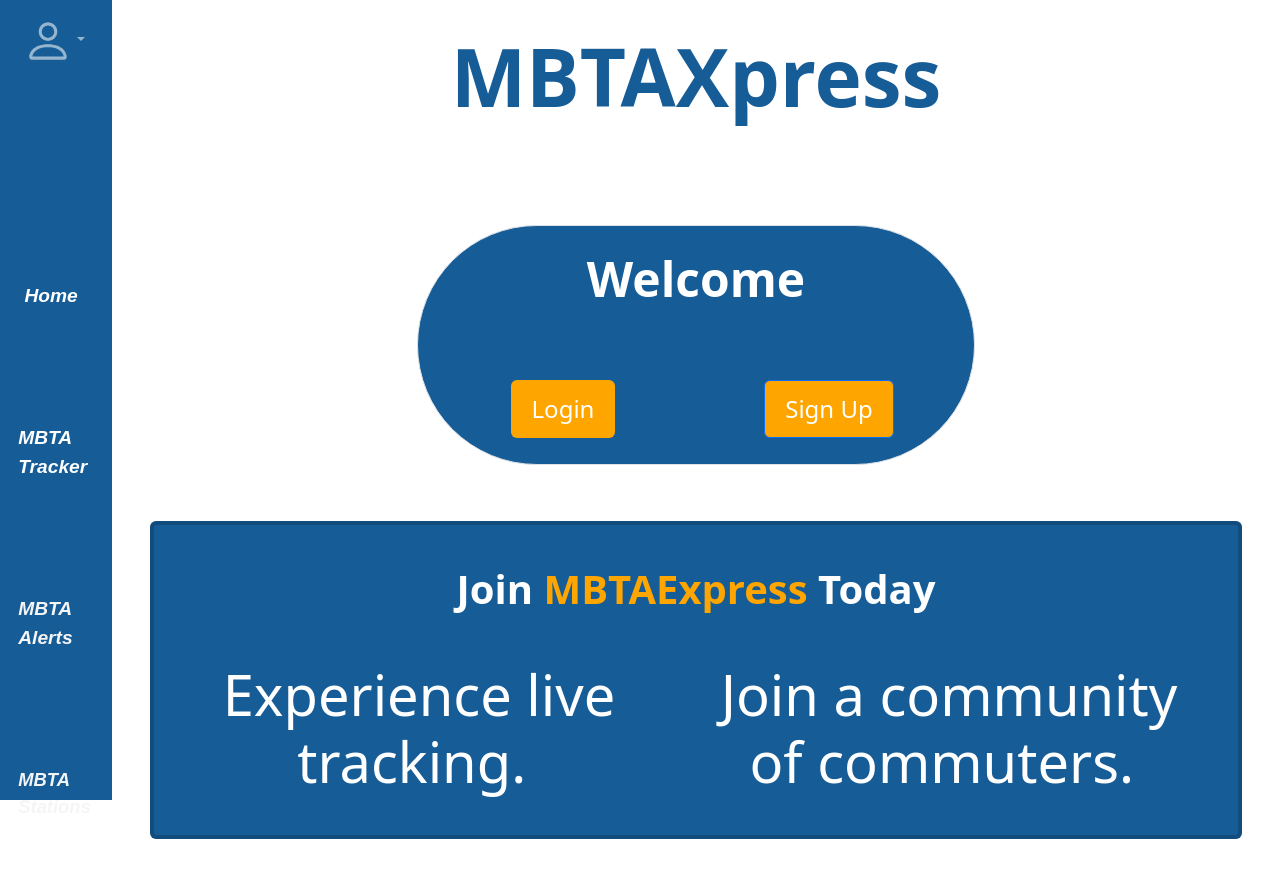
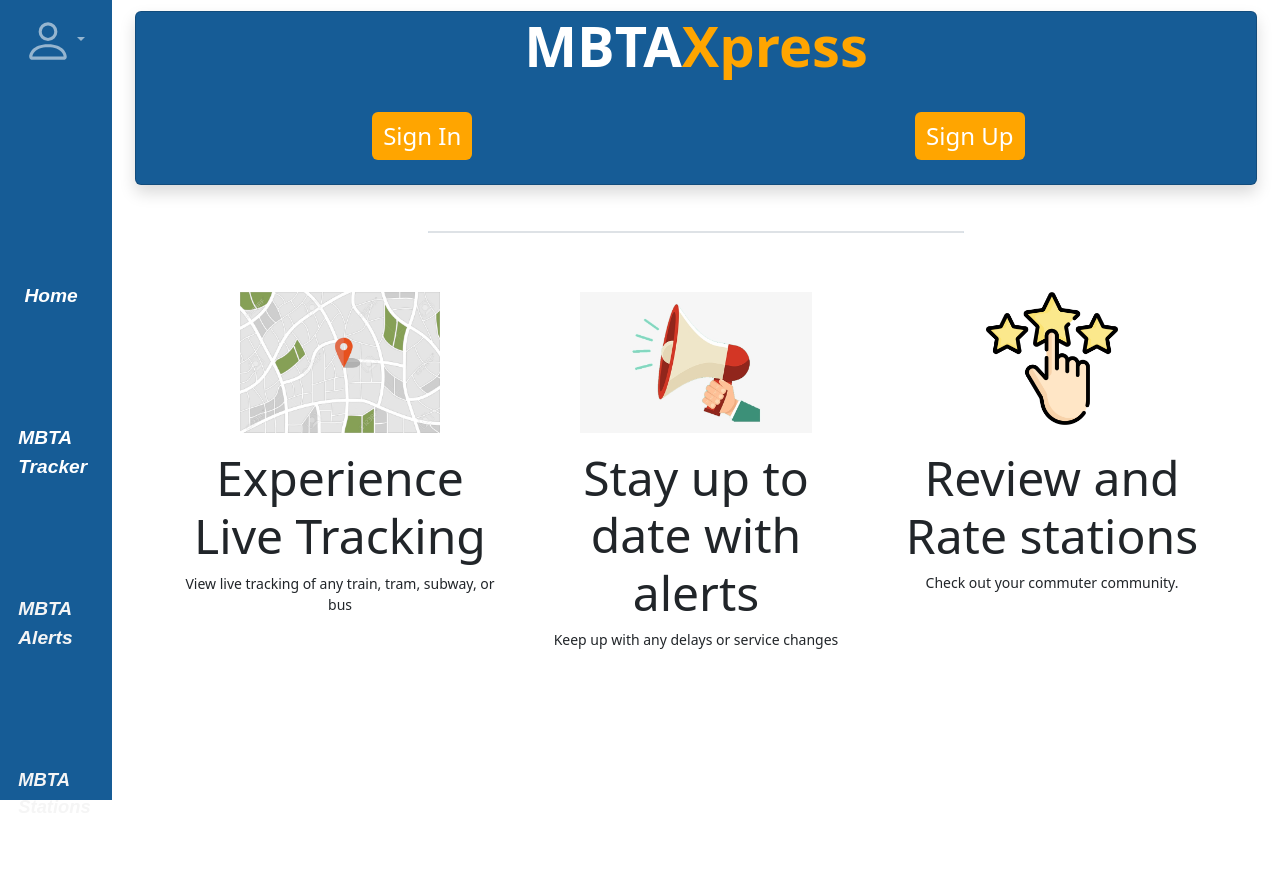
Before and after one commit to jbailes99/mbtaxpress, a React app in the folder frontend/: page /home in a window 1280 px wide. Shown: the top 878 px of the page. Built offline with nearby package versions, Linux system fonts and the light colour scheme.

Commit message:
new update

```diff
--- a/frontend/src/components/navbar.js
+++ b/frontend/src/components/navbar.js
@@ -102,27 +102,27 @@
 
       <ReactNavbar
         variant='dark'
-        className='d-block d-sm-none d-flex justify-content-center align-items-center'
+        className='d-block d-sm-none d-flex justify-content-center align-items-center '
         style={{
           backgroundColor: '#165c96',
-          height: '50px', // Adjust height as needed for mobile navbar
+          height: '54px', // Adjust height as needed for mobile navbar
           position: 'sticky',
           top: 0,
           zIndex: 5,
         }}
       >
-        <Nav className='text-center justify-content-center d-flex align-items-center' style={{ width: '100%' }}>
+        <Nav className='text-center justify-content-center d-flex align-items-center ' style={{ width: '100%' }}>
           <Nav.Link href='/home' style={{ color: '#FFFFFF' }}>
-            <i>Home</i>
+            Home
           </Nav.Link>
           <Nav.Link href='/mbtaTracker' style={{ color: '#FFFFFF' }}>
-            <i>MBTA Tracker</i>
+            MBTA Tracker
           </Nav.Link>
           <Nav.Link href='/mbtaAlert' style={{ color: '#FFFFFF' }}>
-            <i>MBTA Alerts</i>
+            MBTA Alerts
           </Nav.Link>
           <Nav.Link href='/mbtaStation' style={{ color: '#FFFFFF' }}>
-            <i>MBTA Stations</i>
+            MBTA Stations
           </Nav.Link>
           <NavDropdown
             title={<BsPerson size='30' />}
--- a/frontend/src/components/pages/landingPage.js
+++ b/frontend/src/components/pages/landingPage.js
@@ -43,17 +43,7 @@
           </Card>
         </Col>
         <div>
-          {/* <div
-            className='d-flex mb-4 flex-column align-items-center justify-content-center mt-4 p-4 rounded-pill mx-auto'
-            style={{ width: '50%' }}
-          >
-            <h1>
-              Welcome back, <span style={{ color: 'blue', fontWeight: 'bold' }}>{user.username}</span>
-            </h1>
-          </div> */}
           <div className='d-flex justify-content-center align-items-center text-center mt-lg-5 mt-md-3 mt-sm-2 mt-1'>
-            {/* <h2 style={{ fontSize: "2em" }}>Explore New Features</h2> */}
-
             <div className='d-flex justify-content-center align-items-center text-center text-md-center px-4 '>
               <div className='card-body p-4'>
                 <div className='row'>
@@ -123,31 +113,25 @@
   }
   if (!user) {
     return (
-      <div style={{ padding: '4px' }}>
-        <div>
-          <h1 className='justify-content-center d-flex mt-4 ml-4 display-1 fw-bolder' style={{ color: '#165c96' }}>
-            MBTAXpress
-          </h1>
-        </div>
-        <Container className='d-flex flex-column align-items-center justify-content-center vh-100'>
-          {/* Welcome Card */}
-          <div
-            style={{ width: '50%', height: '30%', backgroundColor: '#165c96' }}
-            className='text-center shadow-xl rounded-pill border'
-          >
-            <div className='text-center d-flex flex-column align-items-center justify-content-center'>
-              <Card.Subtitle className='mb-2 mt-4 text-white  ' style={{ fontSize: '3rem' }}>
-                <strong>Welcome</strong>
-              </Card.Subtitle>
-              <Container className='row text-center text-md-center' style={{ marginTop: '4rem' }}>
+      <Container fluid>
+        <Col xs={18} sm={16} md={12} lg={15} style={{ padding: '1%' }}>
+          <Card className=' mb-4 text-center rounded shadow mt-4 mt-md-0 ' style={{ backgroundColor: '#165c96' }}>
+            <header className='jumbotron '>
+              <div className='container'>
+                <h1 className='display-4' style={{ fontWeight: 'bold', fontSize: '3.5rem' }}>
+                  <span style={{ color: 'white' }}>MBTA</span>
+                  <span style={{ color: 'orange' }}>Xpress</span>
+                </h1>
+              </div>
+              <Container className='justify-content-center d-flex mb-4' style={{ marginTop: '2rem' }}>
                 <div className='col'>
-                  <Card.Text className=''>
+                  <Card.Text>
                     <a
                       href='/login'
-                      className='btn mx-4'
-                      style={{ fontSize: '1.5em', padding: '10px 20px', color: 'white', backgroundColor: 'orange' }}
+                      className='btn'
+                      style={{ fontSize: '1.5em', padding: '5px 10px', color: 'white', backgroundColor: 'orange' }}
                     >
-                      Login
+                      Sign In
                     </a>
                   </Card.Text>
                 </div>
@@ -155,46 +139,80 @@
                   <Card.Text>
                     <a
                       href='/signup'
-                      className='btn btn-primary mx-6'
-                      style={{ fontSize: '1.5em', padding: '10px 20px', color: 'white', backgroundColor: 'orange' }}
+                      className='btn '
+                      style={{ fontSize: '1.5em', padding: '5px 10px', color: 'white', backgroundColor: 'orange' }}
                     >
                       Sign Up
                     </a>
                   </Card.Text>
                 </div>
               </Container>
-              {/* <Button href='#' variant='link' className='mt-3' onClick={continueWithoutSignIn}>
-                Continue without signing in
-              </Button> */}
+            </header>
+          </Card>
+        </Col>
+        <Container className='d-flex flex-column align-items-center justify-content-center'>
+          {/* Welcome Card */}
+          <Col xs={12} sm={16} md={6} lg={15} style={{ padding: '1%' }}>
+            <Container
+              style={{ width: '100%', height: '100%', backgroundColor: '#165c96' }}
+              className='text-center shadow-xl rounded-pill border'
+            >
+              <div className='text-center d-flex flex-column align-items-center justify-content-center'></div>
+            </Container>
+          </Col>
+        </Container>
+        <Container className='d-flex mt-4 justify-content-center align-items-center text-center text-md-center px-4 '>
+          <Col md={15}>
+            <div className='card-body p-4'>
+              <div className='row'>
+                <div className='col-sm-4'>
+                  <img
+                    src='/mapImage.jpeg'
+                    alt='Live Tracking Image'
+                    className='img-fluid mb-3'
+                    style={{
+                      maxHeight: '240px', // Adjust the maximum height of the image
+                      width: '60%',
+                      objectFit: 'cover',
+                    }}
+                  />
+                  <h5 className='display-5'>Experience Live Tracking</h5> {/* Adjust text size */}
+                  <p className='small'>View live tracking of any train, tram, subway, or bus</p>{' '}
+                  {/* Use small text size */}
+                </div>
+                <div className='col-sm-4'>
+                  <img
+                    src='/alertsImage.png'
+                    alt='Live Tracking Image'
+                    className='img-fluid mb-3'
+                    style={{
+                      maxHeight: '240px', // Adjust the maximum height of the image
+                      width: '70%',
+                      objectFit: 'cover',
+                    }}
+                  />
+                  <h5 className='display-5'>Stay up to date with alerts</h5> {/* Adjust text size */}
+                  <p className='small'>Keep up with any delays or service changes</p> {/* Use small text size */}
+                </div>
+                <div className='col-sm-4'>
+                  <img
+                    src='/ratingImage.png'
+                    alt='Live Tracking Image'
+                    className='img-fluid mb-3'
+                    style={{
+                      maxHeight: '240px', // Adjust the maximum height of the image
+                      width: '40%',
+                      objectFit: 'cover',
+                    }}
+                  />
+                  <h5 className='display-5 mt-2'>Review and Rate stations</h5> {/* Adjust text size */}
+                  <p className='small'>Check out your commuter community.</p>{' '}
+                </div>
+              </div>
             </div>
-          </div>
-          <Container style={{ marginTop: '5%' }}>
-            {' '}
-            <Card className='border-4 rounded-lg' style={{ backgroundColor: '#165c96' }}>
-              {/* Lorem Ipsum Content */}
-              <div className='mb-2 mt-4'>
-                <Card.Body>
-                  <Card.Title className='text-center text-white display-6 rfs-20 fw-semibold'>
-                    Join <span style={{ color: 'orange' }}>MBTAExpress</span> Today
-                  </Card.Title>
-                </Card.Body>
-              </div>
-              <Container className='row text-center text-md-center text-white'>
-                <div className='col-md-6 mb-4'>
-                  <Card.Body>
-                    <Card.Text className='lead display-4'>Experience live tracking.&nbsp;</Card.Text>
-                  </Card.Body>
-                </div>
-                <div className='col-md-6 mb-4'>
-                  <Card.Body>
-                    <Card.Text className='lead display-4'>Join a community of commuters.&nbsp;</Card.Text>
-                  </Card.Body>
-                </div>
-              </Container>
-            </Card>
-          </Container>
+          </Col>
         </Container>
-      </div>
+      </Container>
     )
   }
 }
```
Also changed, not shown: frontend/src/components/pages/map.js (+47 -53 lines).
